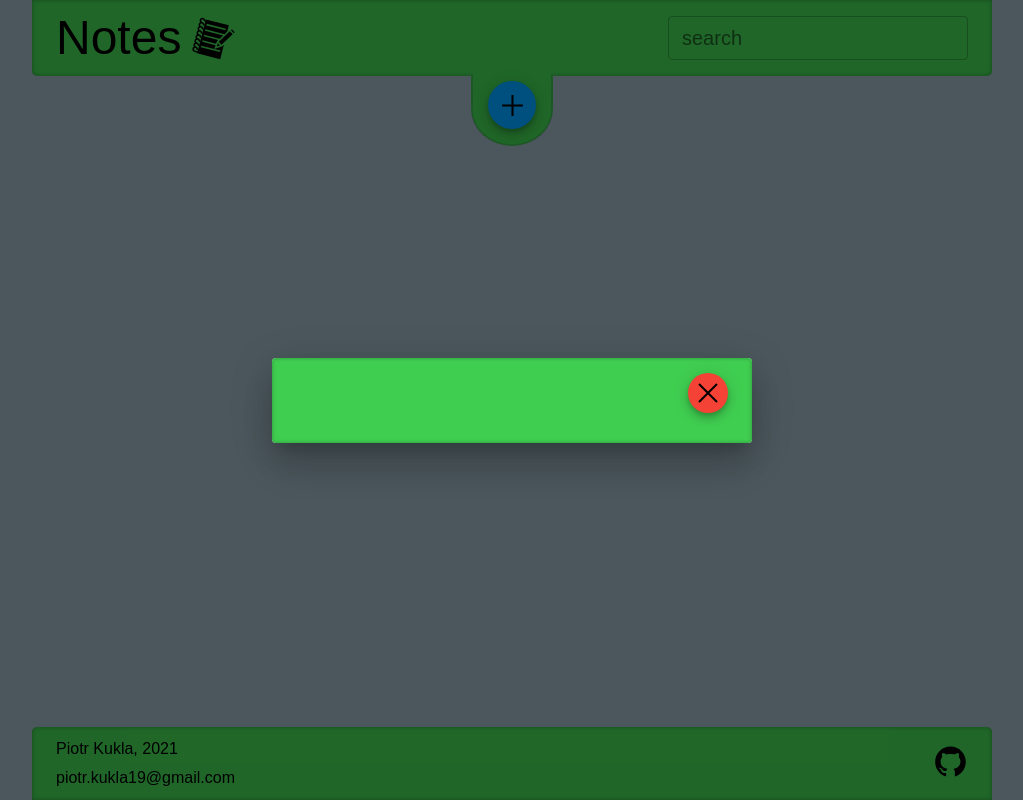
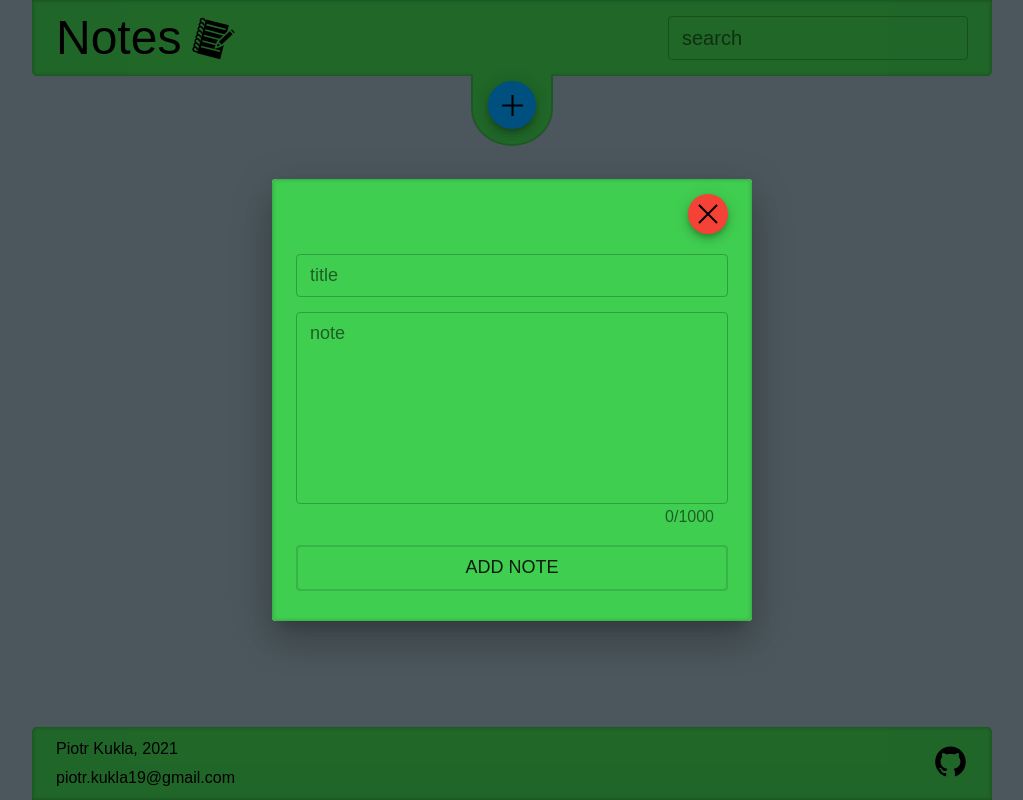
Before and after one commit to piotr-kukla-real/notes-app, a React (Create React App) app: page / in a window 1280 px wide. Both pictures are taken after a click on the button 640 px from the left and 105 px from the top of the page. Shown: the whole page, without its empty margins (128-1151 px from the left). Built offline with nearby package versions, Linux system fonts and the light colour scheme.

Commit message:
Add AddNoteForm component

```diff
--- a/src/components/AddNoteDialog/index.tsx
+++ b/src/components/AddNoteDialog/index.tsx
@@ -1,3 +1,4 @@
+import AddNoteForm from 'components/AddNoteForm';
 import { GrClose } from 'react-icons/gr';
 import {
   AddNoteWrapper,
@@ -15,9 +16,6 @@ const AddNoteDialog: React.FC<propTypes['AddNoteDialog']> = ({
   setOpen,
 }) => {
   const handleClose: handleClose = (e, reason) => {
-    if (reason === 'escapeKeyDown') {
-      setOpen(false);
-    }
     if (reason === 'backdropClick') {
       return;
     }
@@ -30,6 +28,7 @@ const AddNoteDialog: React.FC<propTypes['AddNoteDialog']> = ({
         <CloseBtn onClick={handleClose}>
           <GrClose />
         </CloseBtn>
+        <AddNoteForm />
       </AddNoteWrapper>
     </StyledDialog>
   );
--- /dev/null
+++ b/src/components/AddNoteForm/AddNoteFormElements.tsx
@@ -0,0 +1,40 @@
+import { Button, TextField } from '@material-ui/core';
+import styled from 'styled-components';
+
+export const StyledForm = styled.form`
+  display: flex;
+  flex-direction: column;
+  gap: 15px;
+  margin-top: 20px;
+`;
+
+export const FormControl = styled(TextField)`
+  .MuiInputBase-root {
+    font-size: 1.125rem;
+  }
+  .MuiFormLabel-root {
+    font-size: 1.125rem;
+  }
+  .MuiInputLabel-outlined.MuiInputLabel-shrink {
+    transform: translate(14px, -8px) scale(0.8);
+  }
+  .MuiFormHelperText-root {
+    font-size: 1rem;
+    margin-top: 0;
+    text-align: right;
+  }
+`;
+
+export const SubmitBtn = styled(Button)`
+  font-size: 1.125rem;
+  border: 2px solid hsla(0, 0%, 0%, 0.13);
+
+  @media (hover: hover) {
+    &:hover {
+      border-color: hsla(0, 0%, 0%, 0.4);
+    }
+  }
+  &:active {
+    border-color: hsl(202, 100%, 50%);
+  }
+`;
--- /dev/null
+++ b/src/components/AddNoteForm/index.tsx
@@ -0,0 +1,36 @@
+import useForm from 'utils/useForm';
+import { StyledForm, FormControl, SubmitBtn } from './AddNoteFormElements';
+
+const titleMaxLength: number = 50;
+const noteMaxLength: number = 1000;
+
+const AddNoteForm: React.FC = () => {
+  const { values, handleChange } = useForm({ title: '', note: '' });
+
+  return (
+    <StyledForm>
+      <FormControl
+        label="title"
+        name="title"
+        value={values.title}
+        onChange={handleChange}
+        inputProps={{ maxLength: titleMaxLength }}
+      />
+      <FormControl
+        label="note"
+        multiline
+        rows="8"
+        name="note"
+        value={values.note}
+        onChange={handleChange}
+        inputProps={{ maxLength: noteMaxLength }}
+        helperText={`${values.note.length}/${noteMaxLength}`}
+      />
+      <SubmitBtn variant="outlined" type="submit">
+        Add note
+      </SubmitBtn>
+    </StyledForm>
+  );
+};
+
+export default AddNoteForm;
```
